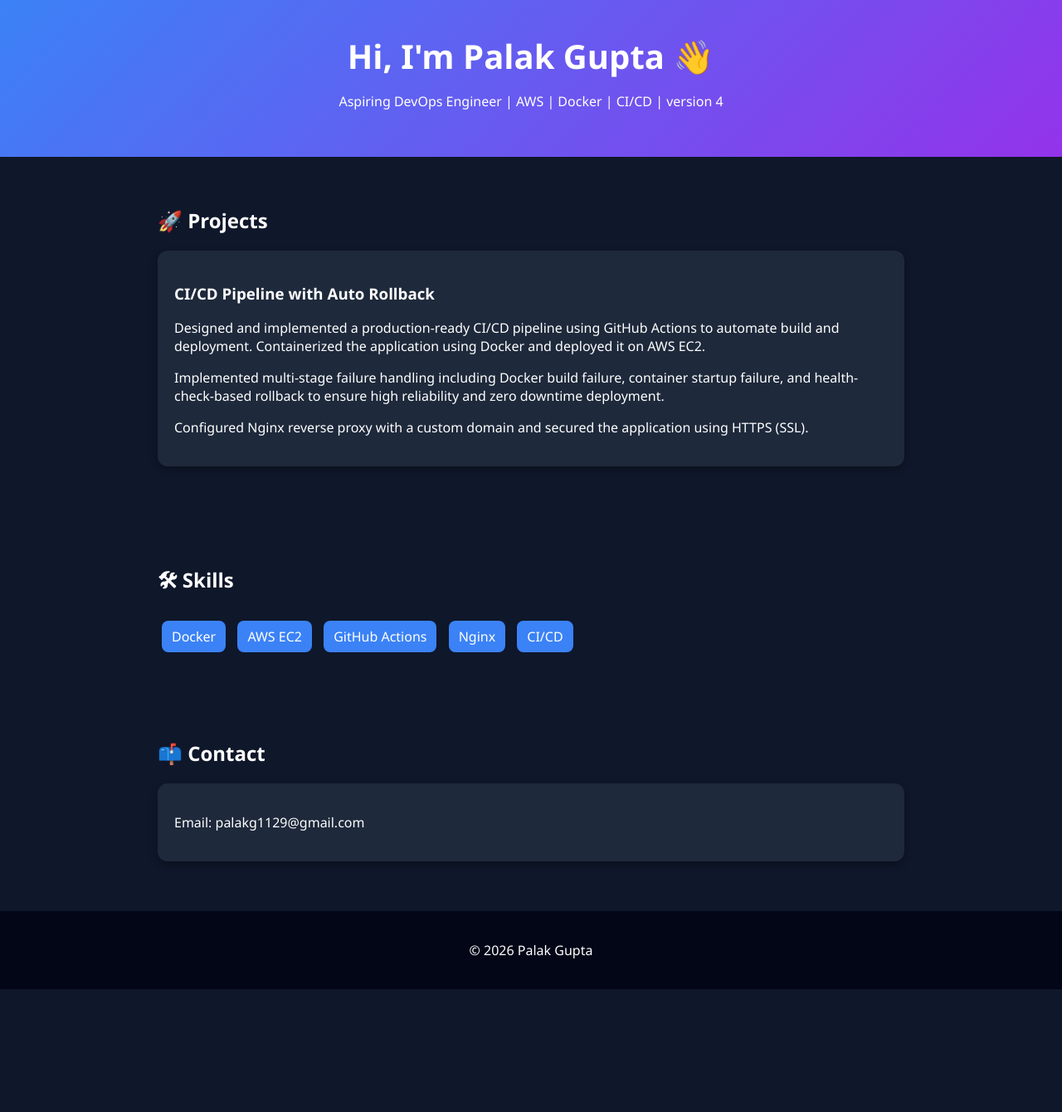
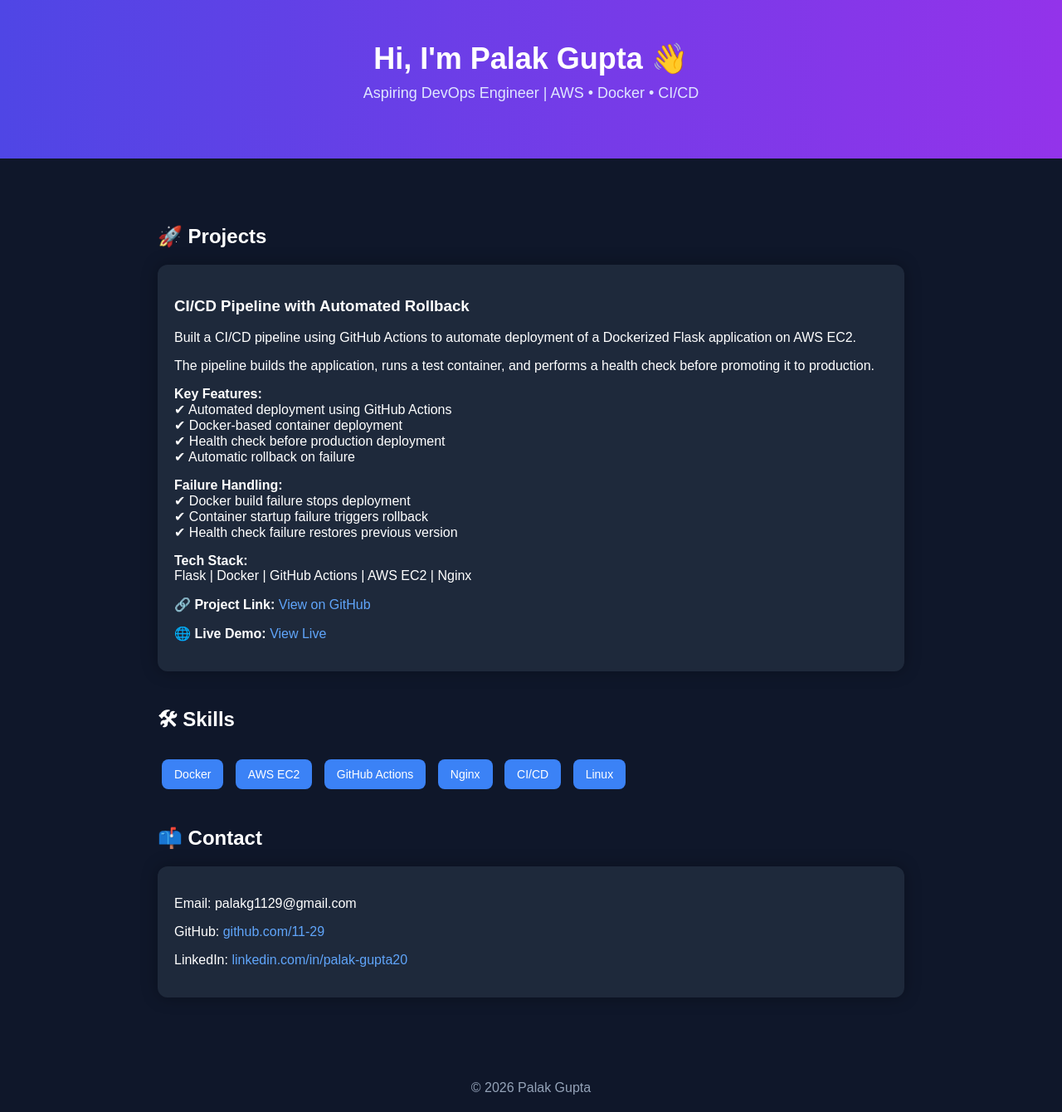
Before and after one commit to 11-29/ci-cd-auto-rollback-project, a Flask app: page / in a window 1280 px wide. Shown: the whole page at 83% size. Before the commit the page ends 1192 px from the top, so only its background shows below. Run offline with Flask 3, Linux system fonts and the light colour scheme; parts of the project's set-up code (start-up, migrations or seed data) failed here and were passed over.

Commit message:
added readme file and updated ui

```diff
--- a/templates/index.html
+++ b/templates/index.html
@@ -1,94 +1,138 @@
 <!DOCTYPE html>
-<html lang="en">
+<html>
 <head>
-  <meta charset="UTF-8">
-  <title>Palak Gupta | DevOps Portfolio</title>
-  <meta name="viewport" content="width=device-width, initial-scale=1.0">
+  <title>Palak Gupta Portfolio</title>
 
   <style>
     body {
       margin: 0;
-      font-family: 'Segoe UI', sans-serif;
+      font-family: Arial, sans-serif;
       background: #0f172a;
       color: white;
     }
 
-    header {
-      padding: 40px;
+    .header {
+      background: linear-gradient(90deg, #4f46e5, #9333ea);
       text-align: center;
-      background: linear-gradient(135deg, #3b82f6, #9333ea);
+      padding: 50px 20px;
     }
 
-    h1 {
+    .header h1 {
       margin: 0;
-      font-size: 40px;
+      font-size: 36px;
     }
 
-    section {
+    .header p {
+      margin-top: 10px;
+      font-size: 18px;
+      color: #e0e7ff;
+    }
+
+    .container {
       padding: 40px;
       max-width: 900px;
       margin: auto;
+    }
+
+    h2 {
+      margin-top: 40px;
     }
 
     .card {
       background: #1e293b;
       padding: 20px;
       border-radius: 12px;
-      margin: 20px 0;
-      box-shadow: 0 4px 10px rgba(0,0,0,0.3);
-      transition: transform 0.2s;
-    }
-
-    .card:hover {
-      transform: scale(1.02);
+      margin-top: 15px;
+      box-shadow: 0 0 20px rgba(0,0,0,0.3);
     }
 
     .skills span {
       display: inline-block;
       background: #3b82f6;
-      padding: 8px 12px;
+      padding: 10px 15px;
+      border-radius: 8px;
       margin: 5px;
-      border-radius: 8px;
+      font-size: 14px;
+    }
+
+    a {
+      color: #60a5fa;
+      text-decoration: none;
+    }
+
+    a:hover {
+      text-decoration: underline;
     }
 
     footer {
       text-align: center;
       padding: 20px;
-      background: #020617;
+      margin-top: 40px;
+      color: #94a3b8;
     }
   </style>
 </head>
 
 <body>
 
-<header>
+  <!-- Header -->
+  <div class="header">
     <h1>Hi, I'm Palak Gupta 👋</h1>
-  <p>Aspiring DevOps Engineer | AWS | Docker | CI/CD | version 4</p>
-</header>
+    <p>Aspiring DevOps Engineer | AWS • Docker • CI/CD</p>
+  </div>
 
-<section>
+  <div class="container">
+
+    <!-- Projects -->
     <h2>🚀 Projects</h2>
 
     <div class="card">
-    <h3>CI/CD Pipeline with Auto Rollback</h3>
+      <h3>CI/CD Pipeline with Automated Rollback</h3>
+
       <p>
-      Designed and implemented a production-ready CI/CD pipeline using GitHub Actions to automate build and deployment.
-      Containerized the application using Docker and deployed it on AWS EC2.
+        Built a CI/CD pipeline using GitHub Actions to automate deployment of a Dockerized Flask application on AWS EC2.
       </p>
 
       <p>
-      Implemented multi-stage failure handling including Docker build failure, container startup failure,
-      and health-check-based rollback to ensure high reliability and zero downtime deployment.
+        The pipeline builds the application, runs a test container, and performs a health check before promoting it to production.
       </p>
 
       <p>
-      Configured Nginx reverse proxy with a custom domain and secured the application using HTTPS (SSL).
+        <strong>Key Features:</strong><br>
+        ✔ Automated deployment using GitHub Actions<br>
+        ✔ Docker-based container deployment<br>
+        ✔ Health check before production deployment<br>
+        ✔ Automatic rollback on failure
+      </p>
+
+      <p>
+        <strong>Failure Handling:</strong><br>
+        ✔ Docker build failure stops deployment<br>
+        ✔ Container startup failure triggers rollback<br>
+        ✔ Health check failure restores previous version
+      </p>
+
+      <p>
+        <strong>Tech Stack:</strong><br>
+        Flask | Docker | GitHub Actions | AWS EC2 | Nginx
+      </p>
+
+      <p>
+        🔗 <strong>Project Link:</strong>
+        <a href="https://github.com/11-29/ci-cd-auto-rollback-project" target="_blank">
+          View on GitHub
+        </a>
+      </p>
+
+      <p>
+        🌐 <strong>Live Demo:</strong>
+        <a href="http://pg1129.duckdns.org" target="_blank">
+          View Live
+        </a>
       </p>
     </div>
 
-</section>
-
-<section>
+    <!-- Skills -->
     <h2>🛠 Skills</h2>
 
     <div class="skills">
@@ -97,19 +141,37 @@
       <span>GitHub Actions</span>
       <span>Nginx</span>
       <span>CI/CD</span>
+      <span>Linux</span>
     </div>
 
-</section>
+    <!-- Contact -->
+    <h2>📫 Contact</h2>
 
-<section>
-  <h2>📫 Contact</h2>
     <div class="card">
       <p>Email: palakg1129@gmail.com</p>
+
+      <p>
+        GitHub:
+        <a href="https://github.com/11-29" target="_blank">
+          github.com/11-29
+        </a>
+      </p>
+
+      <p>
+        LinkedIn:
+        <a href="https://www.linkedin.com/in/palak-gupta20/" target="_blank">
+          linkedin.com/in/palak-gupta20
+
+
+        </a>
+      </p>
     </div>
-</section>
 
+  </div>
+
+  <!-- Footer -->
   <footer>
-  <p>© 2026 Palak Gupta</p>
+    © 2026 Palak Gupta
   </footer>
 
 </body>
```
Also changed, not shown: README.md (added). Lines whose indentation alone changed are shown as unchanged.
